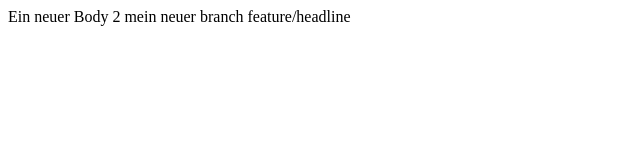
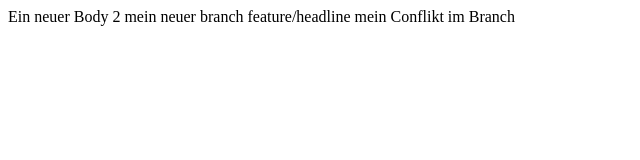
Before and after one commit to stweidenauer/udemy_Github_course, a plain HTML site: page index.html in a window 1280 px wide. Shown: the whole page, without its empty margins (0-640 px from the left). Drawn offline with Linux system fonts and the light colour scheme.

Commit message:
commit im branch

```diff
--- a/index.html
+++ b/index.html
@@ -7,6 +7,7 @@
         <body>
 		Ein neuer Body 2
 		mein neuer branch feature/headline
+		mein Conflikt im Branch
         </body>
 
 </html>
```
